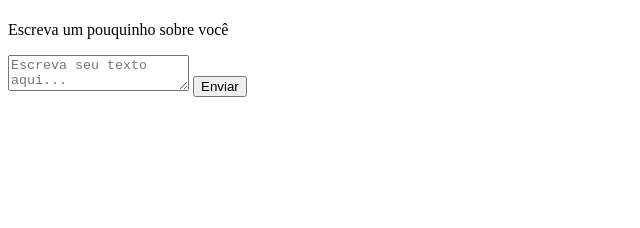
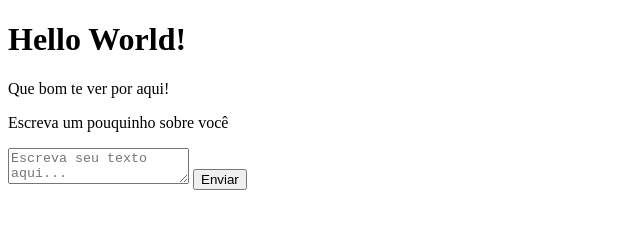
Before and after one commit to mlize08/programacaoEM2025, a plain HTML site: page index.html in a window 1280 px wide. Shown: the whole page, without its empty margins (0-640 px from the left). Drawn offline with Linux system fonts and the light colour scheme.

Commit message:
cabeçalho

```diff
--- a/index.html
+++ b/index.html
@@ -7,8 +7,8 @@
 </head>
 <body>
     <header>
-            <h1></h1>
-            <p></p>
+            <h1>Hello World!</h1>
+            <p> Que bom te ver por aqui!</p>
     </header>
     <section>
         <p> Escreva um pouquinho sobre você</p>
```
